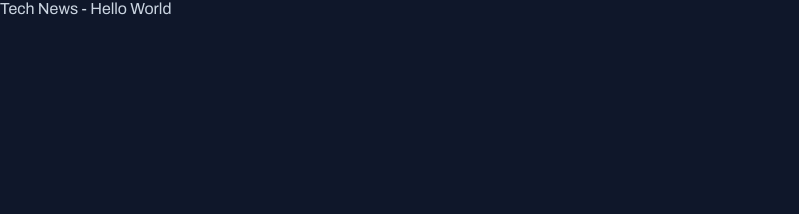
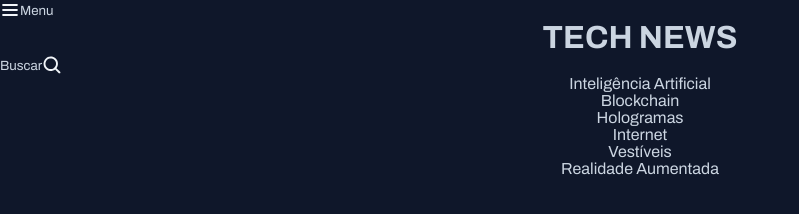
Before and after one commit to henry-frrz/tech-news, a plain HTML site: page index.html in a window 1280 px wide. Shown: the whole page, without its empty margins (0-799 px from the left). Drawn offline with Linux system fonts and the light colour scheme.

Commit message:
feat: add header structure

```diff
--- a/index.html
+++ b/index.html
@@ -13,6 +13,55 @@
     <title>Tech News</title>
   </head>
   <body>
-    Tech News - Hello World
+    <header id="main-header">
+      <div class="main-header__top">
+        <button class="main-header__menu-button">
+          <img
+            class="main-header__icon"
+            src="./assets/icons/list.svg"
+            alt="Ícone - Menu"
+          />
+          Menu
+        </button>
+
+        <h1>
+          <a class="main-header__logo-link" href="/">TECH NEWS</a>
+        </h1>
+
+        <button class="main-header__search-button">
+          Buscar
+          <img
+            class="main-header__icon"
+            src="./assets/icons/magnifying-glass.svg"
+            alt="Ícone - Buscar"
+          />
+        </button>
+      </div>
+
+      <nav class="main-header__nav">
+        <ul class="main-header__nav-list">
+          <li>
+            <a class="main-header__nav-link" href="#"
+              >Inteligência Artificial</a
+            >
+          </li>
+          <li>
+            <a class="main-header__nav-link" href="#">Blockchain</a>
+          </li>
+          <li>
+            <a class="main-header__nav-link" href="#">Hologramas</a>
+          </li>
+          <li>
+            <a class="main-header__nav-link" href="#">Internet</a>
+          </li>
+          <li>
+            <a class="main-header__nav-link" href="#">Vestíveis</a>
+          </li>
+          <li>
+            <a class="main-header__nav-link" href="#">Realidade Aumentada</a>
+          </li>
+        </ul>
+      </nav>
+    </header>
   </body>
 </html>
```
